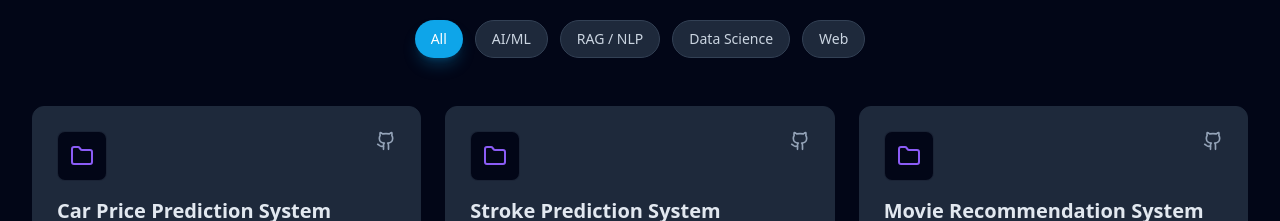
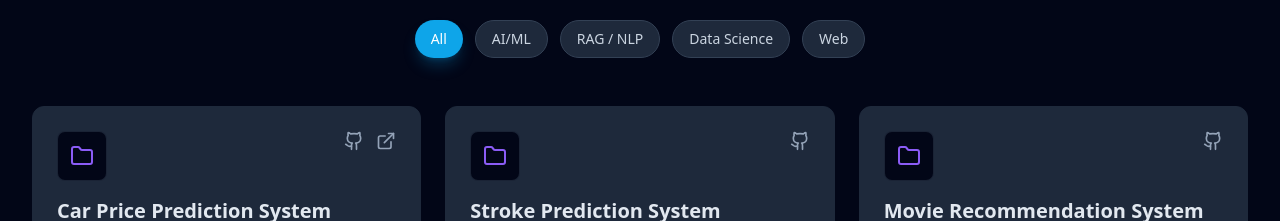
Before and after one commit to sivajanthan/Portfolio_Ajanthan, a React (Vite) app: page / in a window 1280 px wide. Shown: the part 3400-3621 px from the top of the page. Built offline with nearby package versions, Linux system fonts and the light colour scheme.

Commit message:
Add exact project and certification links from CV

```diff
--- a/src/components/AllProjects.jsx
+++ b/src/components/AllProjects.jsx
@@ -15,7 +15,8 @@ const AllProjects = () => {
       description: "Developed a regression-based predictive model using Random Forest and XGBoost to estimate car prices based on make, model, year, and mileage.",
       tech: ["Python", "XGBoost", "Random Forest", "Flask"],
       date: "Nov 2024",
-      github: "Add GitHub link here",
+      github: "https://github.com/sivajanthan/car_prediction",
+      demo: "https://car-pricepredictor-8.onrender.com",
     },
     {
       title: "Stroke Prediction System",
@@ -23,7 +24,7 @@ const AllProjects = () => {
       description: "Created a machine learning model using Logistic Regression, SVM, and Random Forest to predict stroke risk. Addressed class imbalance with SMOTE.",
       tech: ["Python", "Scikit-Learn", "SMOTE", "SVM"],
       date: "Sep 2024",
-      github: "Add GitHub link here",
+      github: "https://github.com/sivajanthan/Stroke-prediction",
     },
     {
       title: "Movie Recommendation System",
@@ -31,7 +32,7 @@ const AllProjects = () => {
       description: "Implemented a hybrid recommendation system combining collaborative and content-based filtering to suggest personalized movies.",
       tech: ["Python", "Cosine Similarity", "Matrix Factorization"],
       date: "Sep 2024",
-      github: "Add GitHub link here",
+      github: "https://github.com/sivajanthan/Movie-recoomendation-System",
     },
     {
       title: "Sai Photography Studio Management",
@@ -39,7 +40,7 @@ const AllProjects = () => {
       description: "Designed and developed a full-stack web application using MERN stack to manage studio operations, bookings, and customers.",
       tech: ["MongoDB", "Express", "React", "Node.js"],
       date: "May 2024",
-      github: "Add GitHub link here",
+      github: "https://github.com/sivajanthan/ITP-project",
     },
     {
       title: "Fabric Type Classification Model",
@@ -109,9 +110,14 @@ const AllProjects = () => {
                       <Folder className="text-secondary" size={24} />
                     </div>
                     <div className="flex gap-3">
-                      <a href={project.github === "Add GitHub link here" ? "#" : project.github} className="text-slate-400 hover:text-primary transition-colors" title={project.github}>
+                      <a href={project.github === "Add GitHub link here" ? "#" : project.github} className="text-slate-400 hover:text-primary transition-colors" title="GitHub">
                         <Github size={20} />
                       </a>
+                      {project.demo && (
+                        <a href={project.demo} target="_blank" rel="noreferrer" className="text-slate-400 hover:text-secondary transition-colors" title="Live Demo">
+                          <ExternalLink size={20} />
+                        </a>
+                      )}
                     </div>
                   </div>
 
--- a/src/components/Certifications.jsx
+++ b/src/components/Certifications.jsx
@@ -4,12 +4,12 @@ import { Award, ExternalLink } from 'lucide-react';
 
 const Certifications = () => {
   const certifications = [
-    { title: "Introduction to Python", platform: "DataCamp", year: "2024", link: "#" },
-    { title: "Supervised Learning with scikit-learn", platform: "DataCamp", year: "2024", link: "#" },
-    { title: "Understanding Cloud Computing", platform: "DataCamp", year: "2024", link: "#" },
-    { title: "Understanding Data Engineering", platform: "DataCamp", year: "2024", link: "#" },
-    { title: "Working with the OpenAI API", platform: "DataCamp", year: "2025", link: "#" },
-    { title: "Working with Hugging Face", platform: "DataCamp", year: "2025", link: "#" },
+    { title: "Introduction to Python", platform: "DataCamp", year: "2024", link: "https://www.datacamp.com/completed/statement-of-accomplishment/course/0b66d6595ce75438c6d54eff9d3048a2215a5c86" },
+    { title: "Supervised Learning with scikit-learn", platform: "DataCamp", year: "2024", link: "https://www.datacamp.com/completed/statement-of-accomplishment/course/fe795def18196272bfeaa333d53428e0aeafc6c1" },
+    { title: "Understanding Cloud Computing", platform: "DataCamp", year: "2024", link: "https://www.datacamp.com/completed/statement-of-accomplishment/course/4ee73df917a3ddc6298219744dc7bb57fac15c16" },
+    { title: "Understanding Data Engineering", platform: "DataCamp", year: "2024", link: "https://www.datacamp.com/completed/statement-of-accomplishment/course/64e715597f6465cfdca115642a40ce6b1ecf1c99" },
+    { title: "Working with the OpenAI API", platform: "DataCamp", year: "2025", link: "https://www.datacamp.com/completed/statement-of-accomplishment/course/f8060d5b91f1b8da8fecb8db1d603fed99e10442" },
+    { title: "Working with Hugging Face", platform: "DataCamp", year: "2025", link: "https://www.datacamp.com/completed/statement-of-accomplishment/course/f8060d5b91f1b8da8fecb8db1d603fed99e10442" },
   ];
 
   return (
--- a/src/components/FeaturedProjects.jsx
+++ b/src/components/FeaturedProjects.jsx
@@ -11,7 +11,7 @@ const FeaturedProjects = () => {
       impact: "Ensured system reliability through out-of-scope detection, prompt-level constraints, and response consistency checks.",
       tech: ["Python", "FAISS", "Sentence Transformers", "LLMs", "LangChain"],
       icon: <Languages className="w-6 h-6 text-primary" />,
-      github: "#",
+      github: "https://github.com/sivajanthan/A-Cross-Lingual-RAG-Framework-for-Public-Guidance",
       demo: "#"
     },
     {
```
